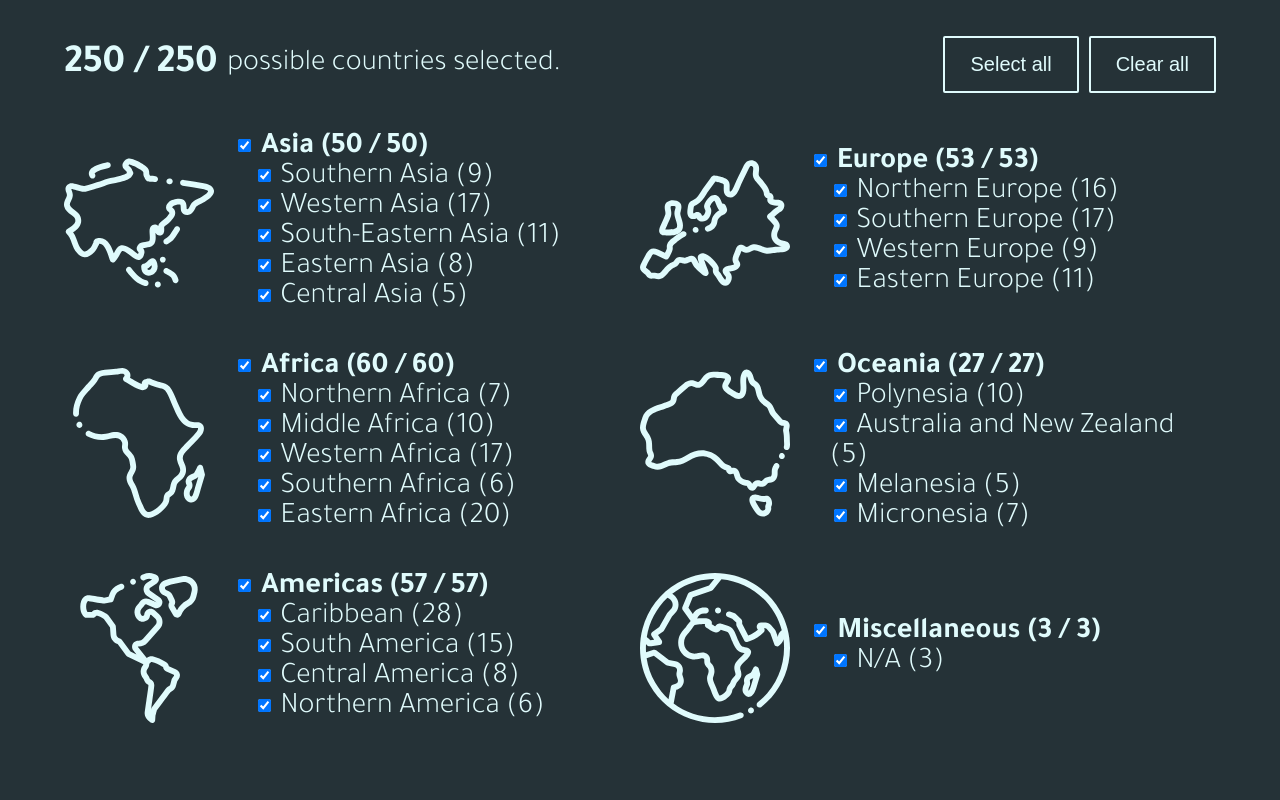
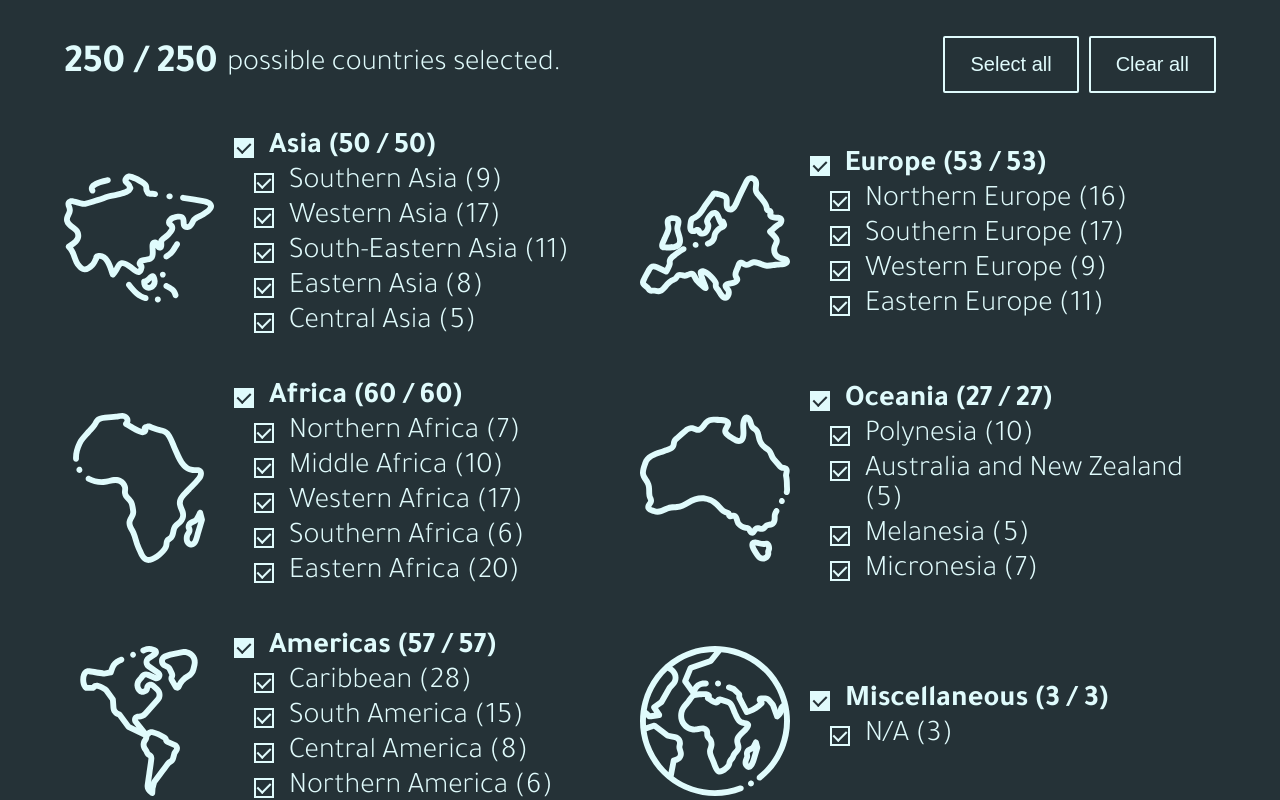
Before and after one commit to johnnycopes/globetrotter, an Angular app: page / in a window 1280 px wide. Shown: the part 780-1580 px from the top of the page. Built offline with nearby package versions, Linux system fonts and the light colour scheme.

Commit message:
first crack at custom checkboxes -- they look great, but aren't finished and need refactoring to stay DRY

```diff
--- a/src/app/select/select-country/select-country.component.html
+++ b/src/app/select/select-country/select-country.component.html
@@ -38,8 +38,10 @@
         [alt]="region"
       />
       <section class="region__wrapper">
-        <div [formGroupName]="region">
-          <input class="region__checkbox"
+        <label class="region__label"
+          [formGroupName]="region"
+          >
+          <input class="region__checkbox-input"
             #regionInput
             type="checkbox"
             [id]="region"
@@ -48,16 +50,15 @@
             [indeterminate]="form.value[region].indeterminate"
             (change)="onRegionChange(regionInput)"
           />
-          <label class="region__label"
-            [for]="region"
-            >
+          <span class="region__checkbox-element"></span>
+          <span class="region__checkbox-label">
             {{region}} <span class="bold">({{tally[region]}} / {{countriesByRegion[region].length}})</span>
-          </label>
-        </div>
-        <div class="subregion"
+          </span>
+        </label>
+        <label class="subregion__label"
           *ngFor="let subregion of subregionsByRegion[region]"
           >
-          <input class="subregion__checkbox"
+          <input class="subregion__checkbox-input"
             #subregionInput
             type="checkbox"
             [id]="subregion"
@@ -65,12 +66,11 @@
             [formControlName]="subregion"
             (change)="onSubregionChange(regionInput)"
             />
-          <label class="subregion__label"
-            [for]="subregion"
-            >
+          <span class="subregion__checkbox-element"></span>
+          <span class="subregion__checkbox-label">
             {{subregion}} <span class="bold">({{countriesBySubregion[subregion].length}})</span>
-          </label>
-        </div>
+          </span>
+        </label>
       </section>
     </div>
   </div>
--- a/src/app/select/select-country/select-country.component.scss
+++ b/src/app/select/select-country/select-country.component.scss
@@ -1,3 +1,9 @@
+/* TODO:
+  - rename __label into __checkbox class
+  - extract these inputs into a reusable component
+  - make indeterminate states trigger something cool for parents
+*/
+
 @import 'variables';
 
 .form {
@@ -40,28 +46,140 @@
   align-items: center;
   padding: 2rem 0;
 
-  &__label {
-    font-weight: 700;
-  }
-
   &__icon {
     height: 15rem;
   }
 
   &__wrapper {
     padding: 0 2rem;
+    display: flex;
+    flex-direction: column;
+  }
+
+  &__checkbox {
+
+    // create a custom checkbox
+    &-element {
+      position: absolute;
+      top: 50%;
+      left: 0;
+      height: 20px;
+      width: 20px;
+      transform: translateY(-50%);
+      border: map-get($border, thin) solid map-get($color, lightest);
+      user-select: none;
+
+      // create a custom checkmark
+      &::after {
+        content: "";
+        position: absolute;
+        display: none;
+      }
+    }
+  }
+
+  // the <label> of the checkbox becomes the container
+  &__label {
+    font-weight: 700;
+    position: relative;
+    padding-left: 35px;
+    margin-bottom: 5px;
+
+    // hide the default checkbox input
+    input {
+      position: absolute;
+      opacity: 0;
+      display: none;
+    }
+
+    // style the custom checkbox when the default checkbox input is checked
+    input:checked ~ .region__checkbox-element {
+      background: map-get($color, lightest);
+    }
+
+    // style the custom checkmark when the default checkbox input is checked
+    input:checked ~ .region__checkbox-element::after {
+      display: block;
+      left: 4px;
+      top: 0px;
+      width: 8px;
+      height: 13px;
+      border: solid map-get($color, darkest);
+      border-width: 0 map-get($border, thin) map-get($border, thin) 0;
+      transform: rotate(45deg);
+    }
+
+    // make the label text brighter when selected
+    // input:indeterminate ~ .region__checkbox-label,
+    // input:checked ~ .region__checkbox-label {
+
+    // }
   }
 }
 
+// the <label> of the checkbox becomes the container
 .subregion {
-  padding-left: 2rem;
+
+  &__checkbox {
+    margin-left: 20px;
+
+    // create a custom checkbox
+    &-element {
+      position: absolute;
+      top: 5px;
+      left: 0;
+      height: 20px;
+      width: 20px;
+      border: map-get($border, thin) solid map-get($color, lightest);
+      user-select: none;
+
+      // create a custom checkmark
+      &::after {
+        content: "";
+        position: absolute;
+        display: none;
+      }
+    }
+
+    &-label {
+      color: map-get($color, medium);
+    }
+  }
+
+  &__label {
+    position: relative;
+    padding-left: 35px;
+    margin-left: 20px;
+	  margin-bottom: 5px;
+
+    // hide the default checkbox input
+    input {
+      position: absolute;
+      opacity: 0;
+      display: none;
+    }
+
+    // style the custom checkbox when the default checkbox input is checked
+    // input:checked ~ .subregion__checkbox-element {
+
+    // }
+
+    // style the custom checkmark when the default checkbox input is checked
+    input:checked ~ .subregion__checkbox-element::after {
+      display: block;
+      left: 4px;
+      top: 0px;
+      width: 8px;
+      height: 13px;
+      border: solid map-get($color, lightest);
+      border-width: 0 map-get($border, thin) map-get($border, thin) 0;
+      transform: rotate(45deg);
+    }
+
+    // make the label text brighter when selected
+    input:indeterminate ~ .subregion__checkbox-label,
+    input:checked ~ .subregion__checkbox-label {
+      color: map-get($color, lightest);
+    }
+  }
 }
-
-input + label {
-  color: map-get($color, medium);
-}
-
-input:indeterminate + label,
-input:checked + label {
-  color: map-get($color, lightest);
-}
```
